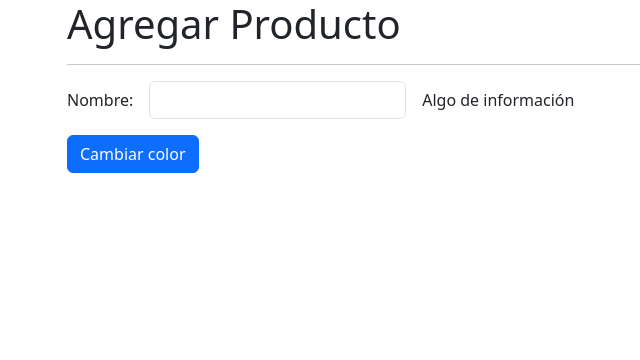
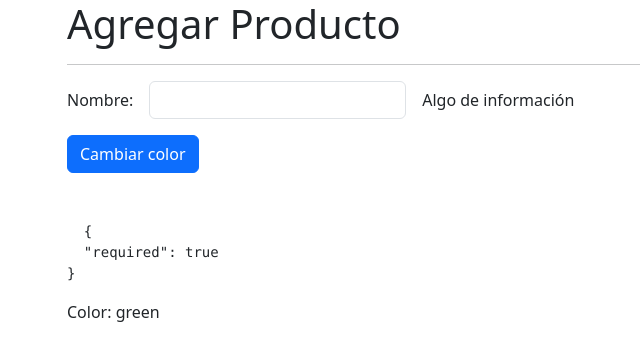
Before and after one commit to roraima1986/directiveSignals, an Angular app: page /products/product in a window 1280 px wide. Shown: the top 360 px of the page, without its empty margins (15-655 px from the left). Built offline with nearby package versions, Linux system fonts and the light colour scheme.

Commit message:
Formulario Reactivo Tradicional

```diff
--- a/src/app/products/pages/product-page/product-page.component.html
+++ b/src/app/products/pages/product-page/product-page.component.html
@@ -2,14 +2,17 @@
 
 <hr>
 
-<form>
+<form [formGroup]="myForm">
   <div class="row g-3 align-items-center mb-3">
 
     <div class="col-auto">
       <label>Nombre:</label>
     </div>
     <div class="col-auto">
-      <input type="text" class="form-control">
+      <input
+        formControlName="name"
+        type="text"
+        class="form-control">
     </div>
 
     <div class="col-auto">
@@ -19,9 +22,15 @@
 
   <div class="row">
     <div class="col">
-      <button class="btn btn-primary">
+      <button (click)="changeColor()" class="btn btn-primary">
         Cambiar color
       </button>
     </div>
   </div>
 </form>
+
+<pre class="mt-5">
+  {{myForm.get('name')?.errors | json}}
+</pre>
+
+<p>Color: {{color}}</p>
--- a/src/app/products/pages/product-page/product-page.component.ts
+++ b/src/app/products/pages/product-page/product-page.component.ts
@@ -1,4 +1,5 @@
-import { Component } from '@angular/core';
+import { Component, inject } from '@angular/core';
+import { FormBuilder, FormGroup, Validators } from '@angular/forms';
 
 @Component({
   selector: 'app-product-page',
@@ -6,5 +7,15 @@
   styleUrls: ['./product-page.component.css']
 })
 export class ProductPageComponent {
+  private fb = inject(FormBuilder);
 
+  public color:string = 'green';
+
+  public myForm:FormGroup = this.fb.group({
+    name: ['', [Validators.required, Validators.minLength(6), Validators.email]]
+  })
+
+  changeColor(){
+    this.color = '#xxxxxx'.replace(/x/g, y=>(Math.random()*16|0).toString(16));
+  }
 }
--- a/src/app/products/products.module.ts
+++ b/src/app/products/products.module.ts
@@ -1,8 +1,10 @@
 import { NgModule } from '@angular/core';
 import { CommonModule } from '@angular/common';
+import { ReactiveFormsModule } from '@angular/forms';
 
 import { ProductsRoutingModule } from './products-routing.module';
 import { ProductPageComponent } from './pages/product-page/product-page.component';
+
 
 
 @NgModule({
@@ -11,7 +13,8 @@
   ],
   imports: [
     CommonModule,
-    ProductsRoutingModule
+    ProductsRoutingModule,
+    ReactiveFormsModule,
   ]
 })
 export class ProductsModule { }
```
